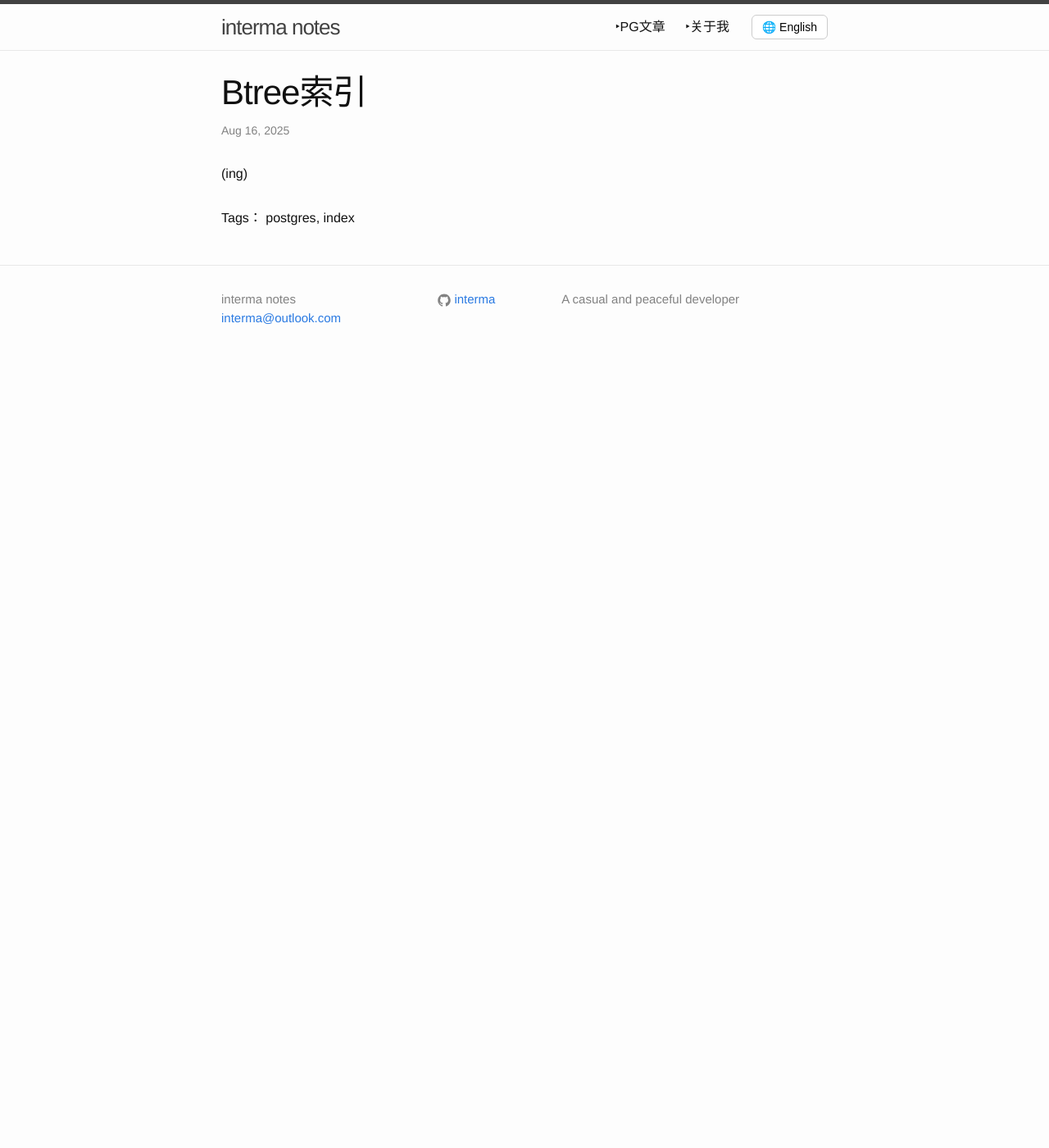
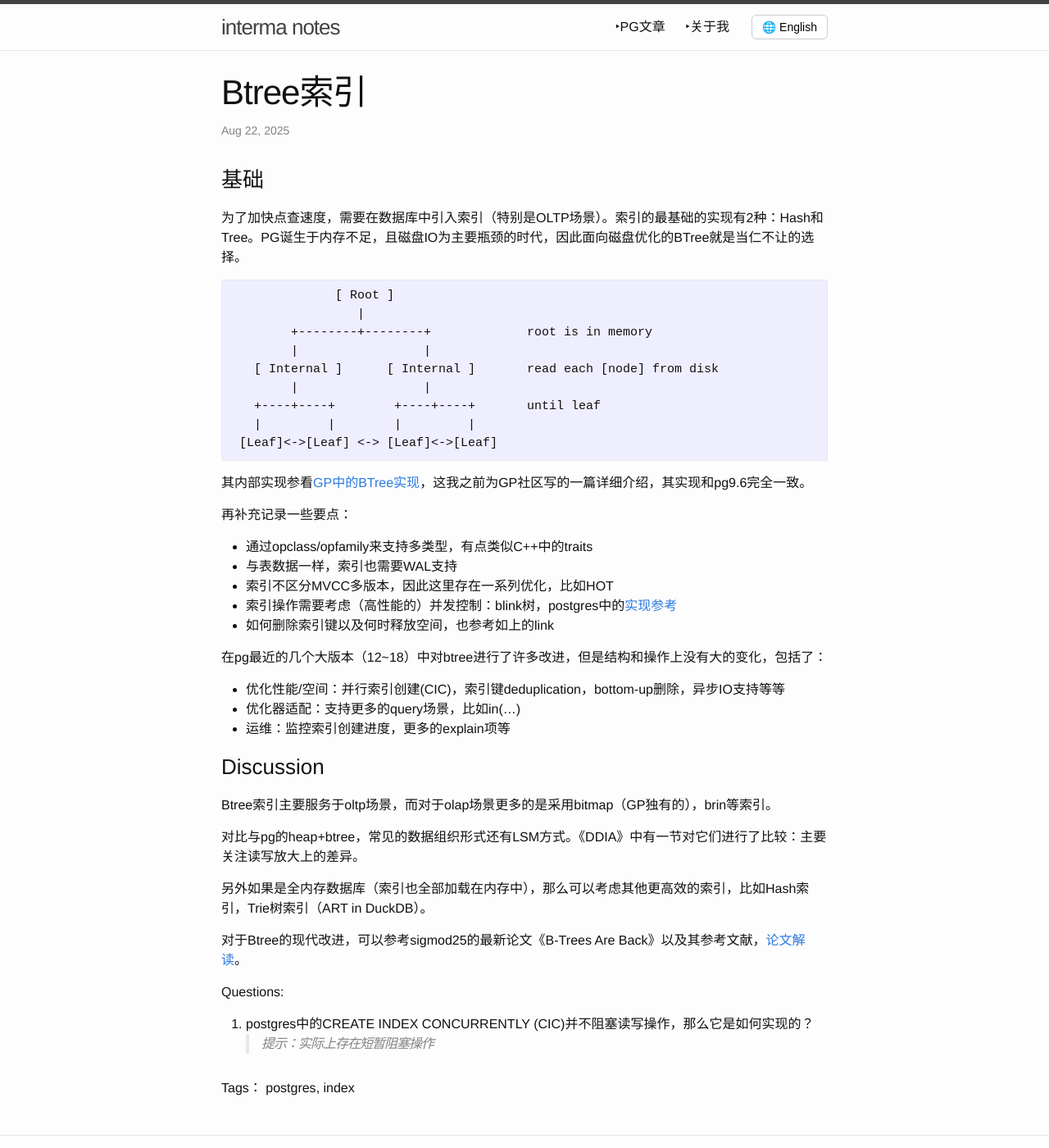
Before and after one commit to interma/interma.github.io, a Jekyll site: the page built from _posts/2025-09-28-btree.markdown, in a window 1280 px wide and 1400 px high. Shown: the whole window at 82% size. Built offline with Jekyll 4.4.1, drawn with Linux system fonts in a browser that asks for light colours.

Commit message:
finished btree

````diff
--- a/_posts/2025-09-28-btree.markdown
+++ b/_posts/2025-09-28-btree.markdown
@@ -1,8 +1,48 @@
 ---
 layout: post
 title:  "Btree索引"
-date:   2025-08-16 09:02:11 +0800
+date:   2025-08-22 13:42:55 +0800
 permalink: /postgres/btree.html
 tags: [postgres, index]
 ---
-(ing)
+### 基础
+为了加快点查速度，需要在数据库中引入索引（特别是OLTP场景）。索引的最基础的实现有2种：Hash和Tree。PG诞生于内存不足，且磁盘IO为主要瓶颈的时代，因此面向磁盘优化的BTree就是当仁不让的选择。
+
+```txt
+              [ Root ]
+                 |
+        +--------+--------+             root is in memory
+        |                 |
+   [ Internal ]      [ Internal ]       read each [node] from disk
+        |                 |
+   +----+----+        +----+----+       until leaf
+   |         |        |         |
+ [Leaf]<->[Leaf] <-> [Leaf]<->[Leaf]
+```
+
+其内部实现参看[GP中的BTree实现](https://juejin.cn/post/6857314191876259853)，这我之前为GP社区写的一篇详细介绍，其实现和pg9.6完全一致。
+
+再补充记录一些要点：
+- 通过opclass/opfamily来支持多类型，有点类似C++中的traits
+- 与表数据一样，索引也需要WAL支持
+- 索引不区分MVCC多版本，因此这里存在一系列优化，比如HOT
+- 索引操作需要考虑（高性能的）并发控制：blink树，postgres中的[实现参考](https://zhuanlan.zhihu.com/p/712781394)
+- 如何删除索引键以及何时释放空间，也参考如上的link
+
+在pg最近的几个大版本（12~18）中对btree进行了许多改进，但是结构和操作上没有大的变化，包括了：
+- 优化性能/空间：并行索引创建(CIC)，索引键deduplication，bottom-up删除，异步IO支持等等
+- 优化器适配：支持更多的query场景，比如in(...)
+- 运维：监控索引创建进度，更多的explain项等
+
+### Discussion
+Btree索引主要服务于oltp场景，而对于olap场景更多的是采用bitmap（GP独有的），brin等索引。
+
+对比与pg的heap+btree，常见的数据组织形式还有LSM方式。《DDIA》中有一节对它们进行了比较：主要关注读写放大上的差异。
+
+另外如果是全内存数据库（索引也全部加载在内存中），那么可以考虑其他更高效的索引，比如Hash索引，Trie树索引（ART in DuckDB）。
+
+对于Btree的现代改进，可以参考sigmod25的最新论文《B-Trees Are Back》以及其参考文献，[论文解读](https://zhuanlan.zhihu.com/p/1948838661211809288)。
+
+Questions:
+1. postgres中的CREATE INDEX CONCURRENTLY (CIC)并不阻塞读写操作，那么它是如何实现的？
+    > 提示：实际上存在短暂阻塞操作
--- a/postgres.markdown
+++ b/postgres.markdown
@@ -22,7 +22,7 @@ nav_order: 1
 * Bufferpool
 * 后台写进程
 * TableAM和Heap操作
-* [Btree索引]({% post_url 2025-09-28-btree %})
+* ✔[Btree索引]({% post_url 2025-09-28-btree %})
 * 系统表和syscache/relcache
 
 ### Xlog
````
Also changed, not shown: other parts of postgres.markdown (+1 -1 lines).
